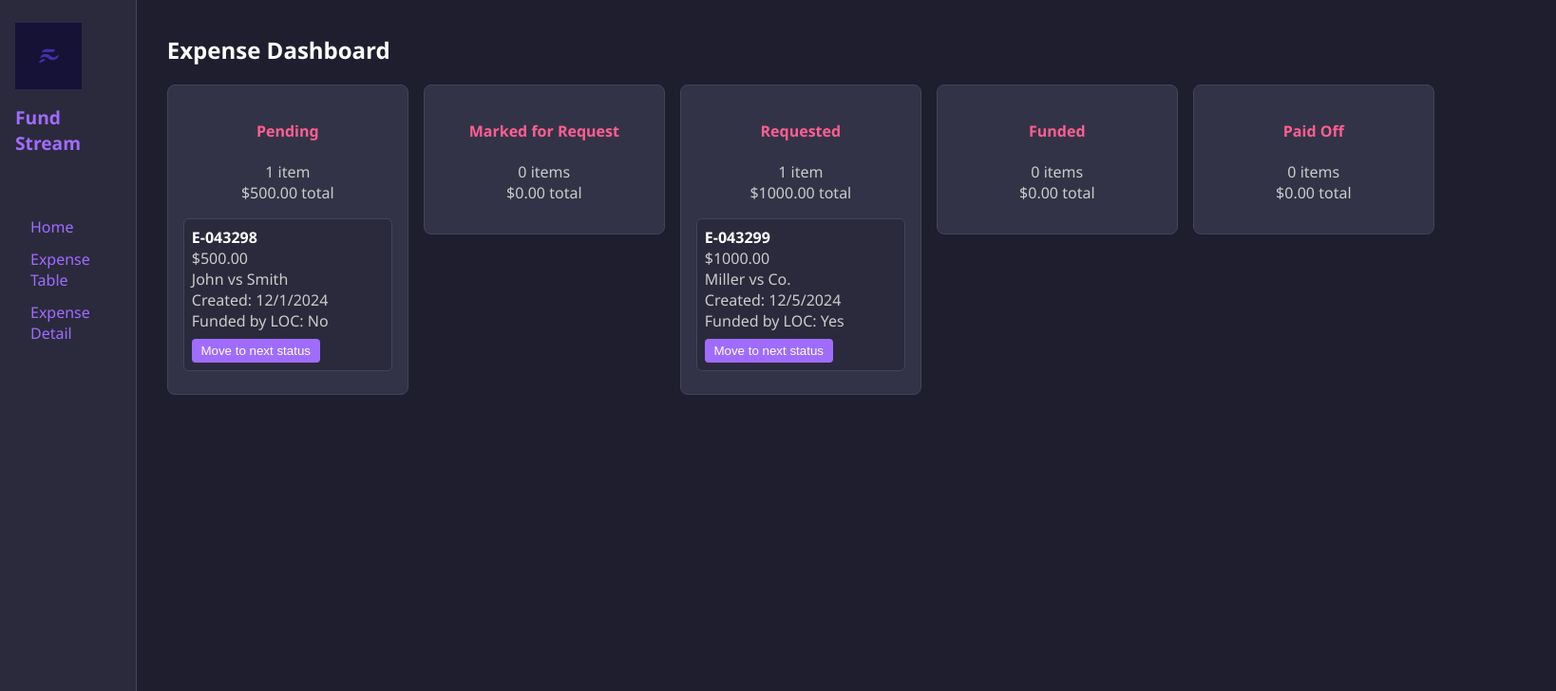
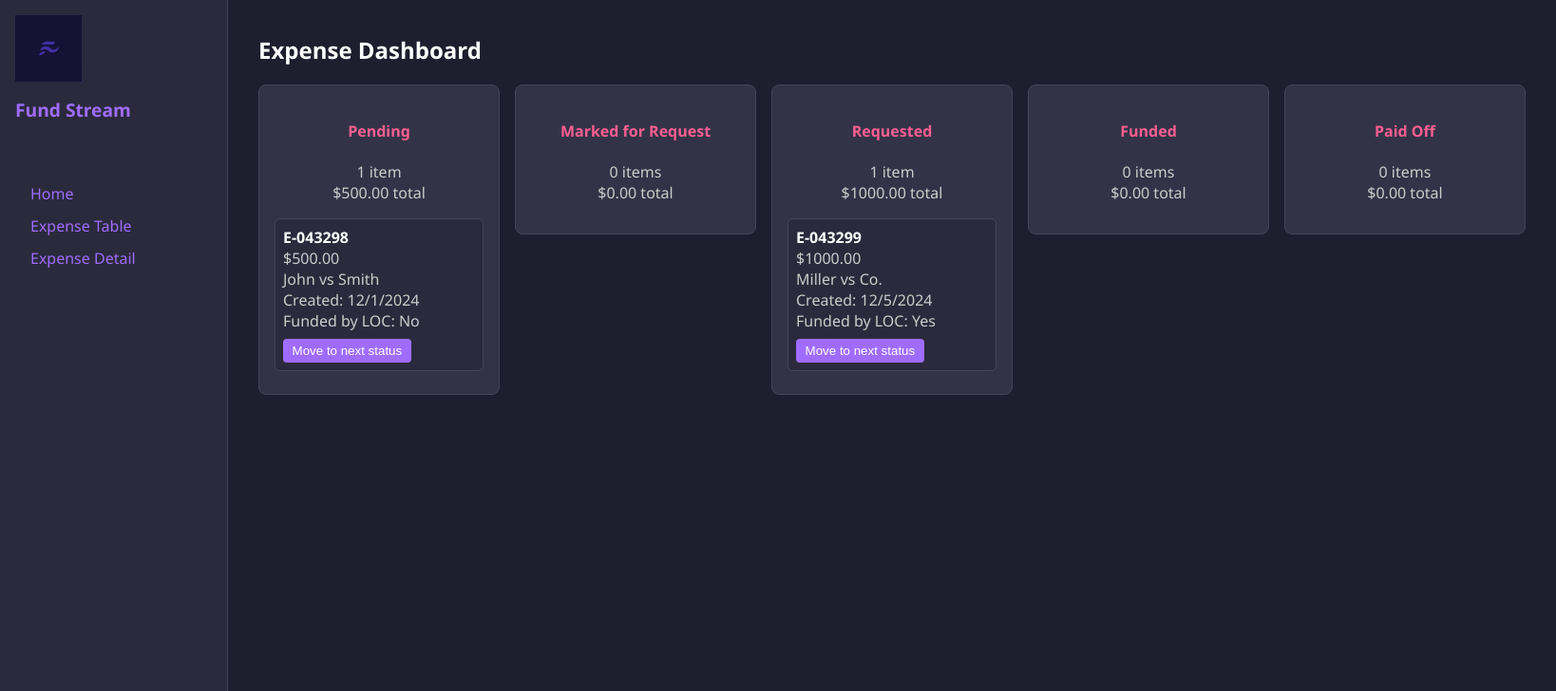
Before and after one commit to edcres/law-expense-lending, a React (Create React App) app in the folder client/: page / in a window 1280 px wide. Shown: the top 728 px of the page at 95% size, 1638 px wide, since content can reach past the window. Built offline with nearby package versions, Linux system fonts and the light colour scheme.

Commit message:
The main sidebar is now standard and fixed width.

```diff
--- a/client/src/components/Layout.js
+++ b/client/src/components/Layout.js
@@ -15,13 +15,17 @@ export default function Layout() {
     }}>
       {/* Sidebar */}
       <aside style={{
-        width: '220px',
+        width: '240px', // 🎯 FIXED width
+        minWidth: '240px', // prevents shrinking
+        maxWidth: '240px', // prevents stretching
         backgroundColor: colors.surface,
-        padding: '1.5rem 1rem',
+        padding: '1rem',
         borderRight: `1px solid ${colors.border}`,
         display: 'flex',
         flexDirection: 'column',
-        gap: '1rem'
+        alignItems: 'flex-start',
+        gap: '1rem',
+        boxSizing: 'border-box'
       }}>
         <img
           src={logo}
```
